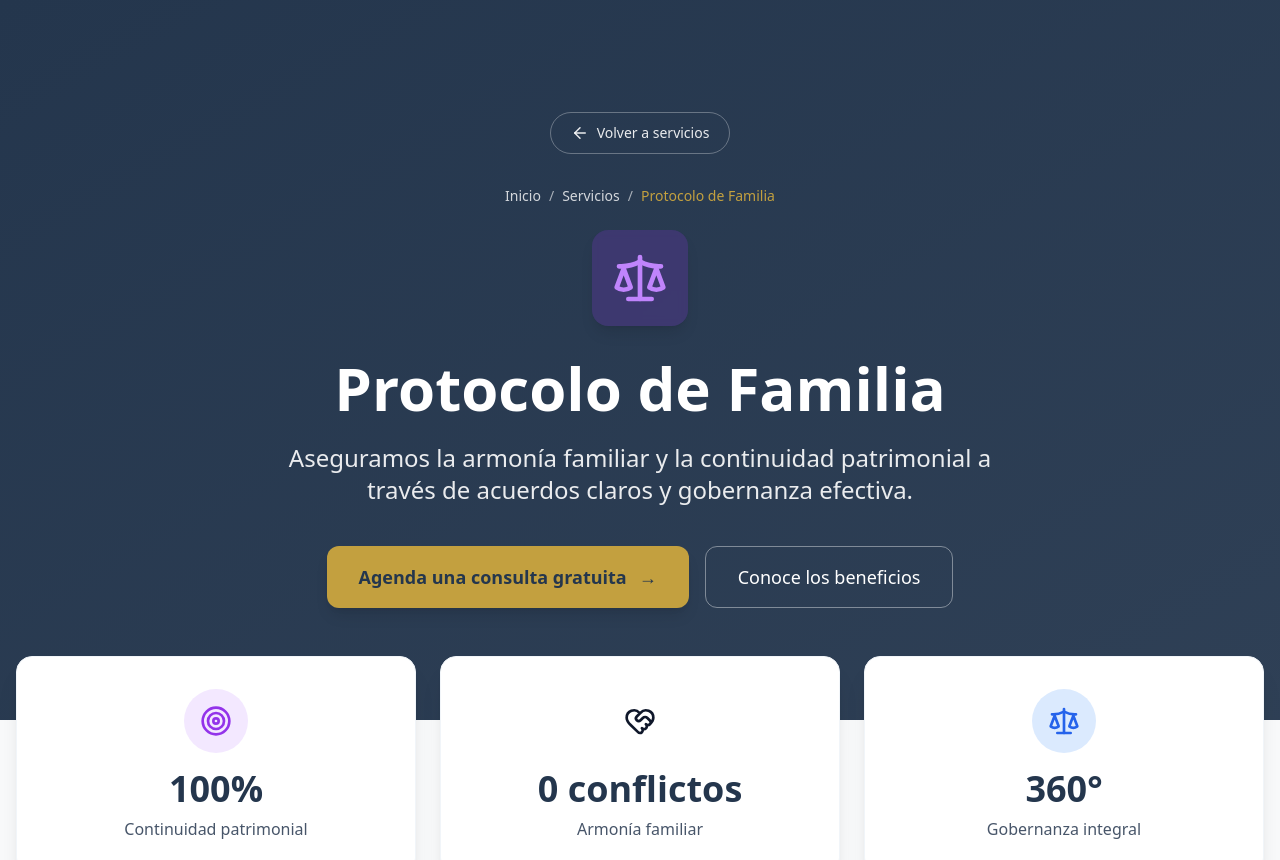
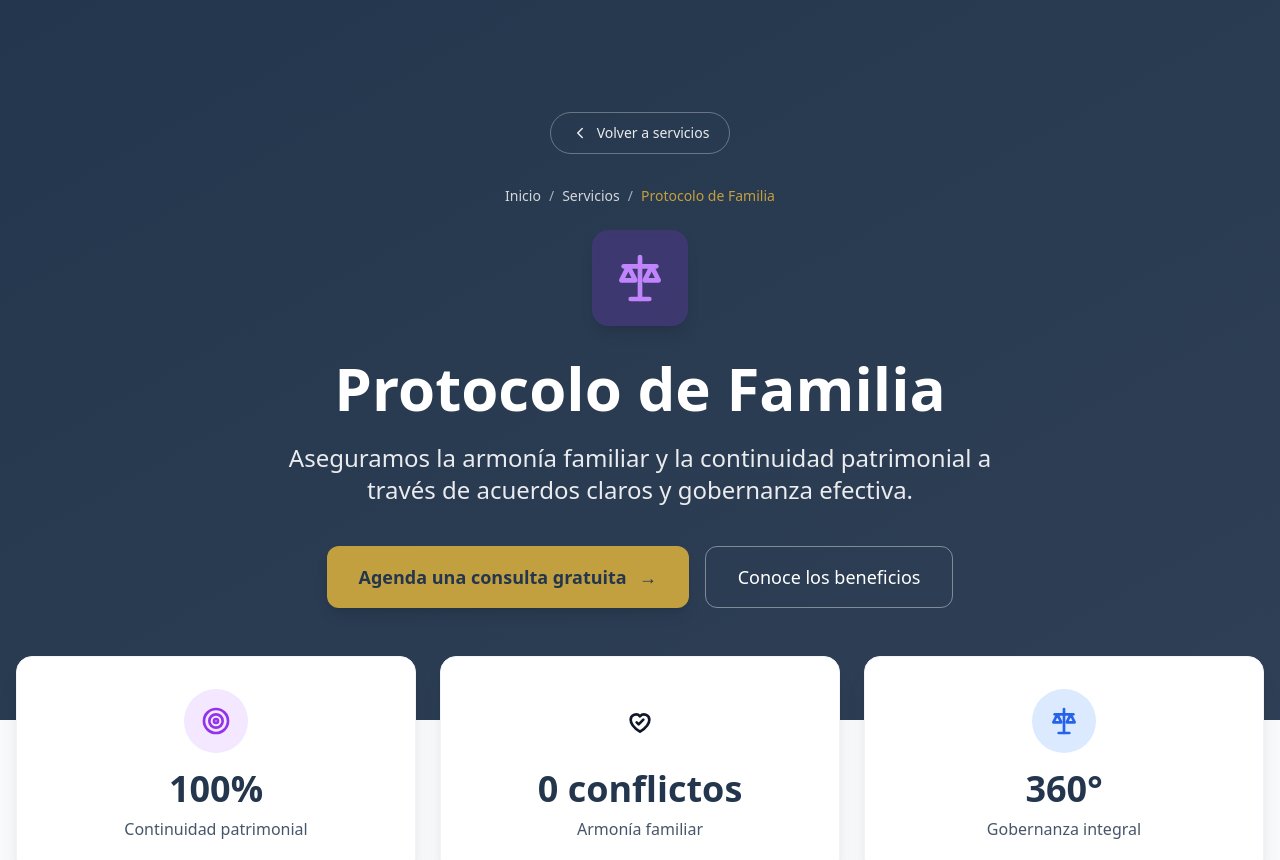
Before and after one commit to lider11/lexiuridicus, a Next.js app: page /servicios/patrimonial in a window 1280 px wide. Shown: the top 860 px of the page. Built offline with nearby package versions, Linux system fonts and the light colour scheme.

Commit message:
fix(build): alias lucide-react to local icons module

```diff
--- a/app/not-found.js
+++ b/app/not-found.js
@@ -1,5 +1,5 @@
 import Link from 'next/link';
-import { Home, ArrowRight } from 'lucide-react';
+import { Home, ArrowRight } from '../components/icons';
 
 export default function NotFound() {
   return (
--- a/app/servicios/cumplimiento/page.js
+++ b/app/servicios/cumplimiento/page.js
@@ -1,5 +1,5 @@
 import Link from 'next/link';
-import { ShieldCheck, CheckCircle, Target, AlertTriangle, BookOpen, Users, ArrowLeft } from 'lucide-react';
+import { ShieldCheck, CheckCircle, Target, AlertTriangle, BookOpen, Users, ArrowLeft } from '../../../components/icons';
 
 export const metadata = {
   title: 'Cumplimiento y Gestión de Riesgos | Lex Iuridicus',
--- a/app/servicios/gobierno-corporativo/page.js
+++ b/app/servicios/gobierno-corporativo/page.js
@@ -1,5 +1,5 @@
 import Link from 'next/link';
-import { Briefcase, CheckCircle, Target, Users, ArrowLeft, Gavel, FileText, Handshake, Scale, ShieldCheck } from 'lucide-react';
+import { Briefcase, CheckCircle, Target, Users, ArrowLeft, Gavel, FileText, Handshake, Scale, ShieldCheck } from '../../../components/icons';
 
 export const metadata = {
   title: 'Gobierno Corporativo | Lex Iuridicus',
--- a/app/servicios/patrimonial/page.js
+++ b/app/servicios/patrimonial/page.js
@@ -1,5 +1,5 @@
 import Link from 'next/link';
-import { Scale, CheckCircle, Target, Users, HeartHandshake, ShieldCheck, FileText, ArrowLeft } from 'lucide-react';
+import { Scale, CheckCircle, Target, Users, HeartHandshake, ShieldCheck, FileText, ArrowLeft } from '../../../components/icons';
 
 export const metadata = {
   title: 'Protocolo de Familia | Lex Iuridicus',
--- a/app/servicios/societario/page.js
+++ b/app/servicios/societario/page.js
@@ -1,5 +1,5 @@
 import Link from 'next/link';
-import { Users, Gavel, FileText, Handshake, Scale, CheckCircle, Target, ArrowLeft, ShieldCheck } from 'lucide-react';
+import { Users, Gavel, FileText, Handshake, Scale, CheckCircle, Target, ArrowLeft, ShieldCheck } from '../../../components/icons';
 
 export const metadata = {
   title: 'Asesoría Societaria y Acciones | Lex Iuridicus',
--- a/components/ServiceGrid.js
+++ b/components/ServiceGrid.js
@@ -1,7 +1,7 @@
 'use client';
 
 import { useState } from 'react';
-import { Briefcase, ShieldCheck, Scale, Users, X } from 'lucide-react';
+import { Briefcase, ShieldCheck, Scale, Users, X } from './icons';
 import Link from 'next/link';
 
 const services = [
--- /dev/null
+++ b/components/icons.js
@@ -0,0 +1,43 @@
+import React from 'react';
+
+function IconBase({ children, size = 24, className = '', strokeWidth = 2, ...props }) {
+  return (
+    <svg
+      xmlns="http://www.w3.org/2000/svg"
+      width={size}
+      height={size}
+      viewBox="0 0 24 24"
+      fill="none"
+      stroke="currentColor"
+      strokeWidth={strokeWidth}
+      strokeLinecap="round"
+      strokeLinejoin="round"
+      className={className}
+      aria-hidden="true"
+      {...props}
+    >
+      {children}
+    </svg>
+  );
+}
+
+const createIcon = (children) => function Icon(props) {
+  return <IconBase {...props}>{children}</IconBase>;
+};
+
+export const ArrowLeft = createIcon(<path d="m15 18-6-6 6-6" />);
+export const ArrowRight = createIcon(<path d="m9 18 6-6-6-6" />);
+export const Home = createIcon(<><path d="M3 10.5 12 3l9 7.5" /><path d="M5 9.5V21h14V9.5" /></>);
+export const CheckCircle = createIcon(<><circle cx="12" cy="12" r="9" /><path d="m9 12 2 2 4-4" /></>);
+export const Target = createIcon(<><circle cx="12" cy="12" r="9" /><circle cx="12" cy="12" r="5" /><circle cx="12" cy="12" r="1.5" /></>);
+export const AlertTriangle = createIcon(<><path d="M12 3 2.5 20h19L12 3Z" /><path d="M12 9v5" /><path d="M12 17h.01" /></>);
+export const BookOpen = createIcon(<><path d="M3 6.5A2.5 2.5 0 0 1 5.5 4H11v16H5.5A2.5 2.5 0 0 0 3 22Z" /><path d="M21 6.5A2.5 2.5 0 0 0 18.5 4H13v16h5.5A2.5 2.5 0 0 1 21 22Z" /></>);
+export const Users = createIcon(<><circle cx="9" cy="8" r="3" /><path d="M3 20a6 6 0 0 1 12 0" /><circle cx="17" cy="9" r="2" /><path d="M15 20a5 5 0 0 1 6 0" /></>);
+export const ShieldCheck = createIcon(<><path d="M12 3 5 6v6c0 5 3.5 8 7 9 3.5-1 7-4 7-9V6l-7-3Z" /><path d="m9 12 2 2 4-4" /></>);
+export const Gavel = createIcon(<><path d="m14 6 4 4" /><path d="m10 10 4 4" /><path d="m3 21 7-7" /><rect x="11" y="3" width="6" height="4" rx="1" transform="rotate(45 14 5)" /></>);
+export const FileText = createIcon(<><path d="M14 3H7a2 2 0 0 0-2 2v14a2 2 0 0 0 2 2h10a2 2 0 0 0 2-2V8Z" /><path d="M14 3v5h5" /><path d="M9 13h6" /><path d="M9 17h6" /><path d="M9 9h2" /></>);
+export const Handshake = createIcon(<><path d="M7 12 3 8l3-3 4 4" /><path d="m17 12 4-4-3-3-4 4" /><path d="m8 13 3 3a2 2 0 0 0 3 0l2-2" /><path d="M6 10h2l4-4h4" /></>);
+export const Scale = createIcon(<><path d="M12 3v18" /><path d="M5 7h14" /><path d="m7 7-3 6h6l-3-6Z" /><path d="m17 7-3 6h6l-3-6Z" /><path d="M8 21h8" /></>);
+export const Briefcase = createIcon(<><rect x="3" y="7" width="18" height="13" rx="2" /><path d="M8 7V5a2 2 0 0 1 2-2h4a2 2 0 0 1 2 2v2" /><path d="M3 12h18" /></>);
+export const HeartHandshake = createIcon(<><path d="M12 20c-4-2.5-7-5-7-9a4 4 0 0 1 7-2.5A4 4 0 0 1 19 11c0 4-3 6.5-7 9Z" /><path d="m9.5 13 1.5 1.5L14.5 11" /></>);
+export const X = createIcon(<><path d="M18 6 6 18" /><path d="m6 6 12 12" /></>);
--- a/jsconfig.json
+++ b/jsconfig.json
@@ -1,5 +1,8 @@
 {
   "compilerOptions": {
-    "baseUrl": "."
+    "baseUrl": ".",
+    "paths": {
+      "lucide-react": ["components/icons"]
+    }
   }
 }
--- a/package.json
+++ b/package.json
@@ -9,7 +9,6 @@
     "lint": "next lint"
   },
   "dependencies": {
-    "lucide-react": "^0.577.0",
     "next": "14.2.5",
     "react": "18.3.1",
     "react-dom": "18.3.1"
```
Also changed, not shown: .eslintrc.json (added), 1 other file (tests, documents, lock files or other folders).
